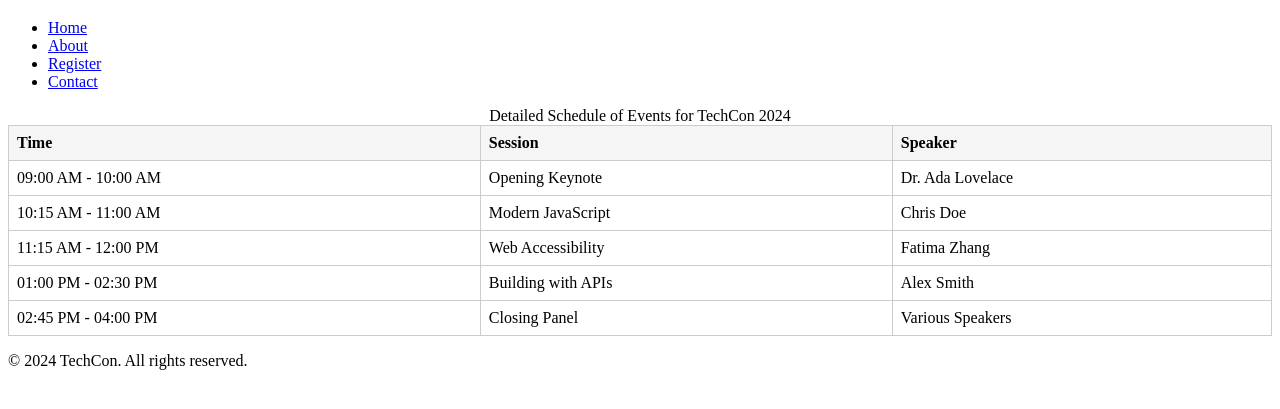
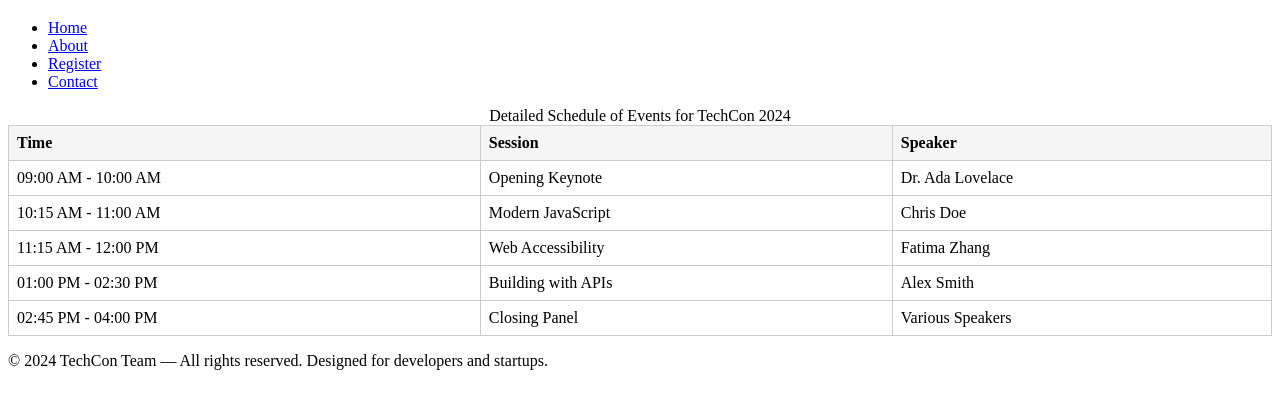
Before and after one commit to Lorr-etta/TechCon_HTML, a plain HTML site: page techcon_website/schedule.html in a window 1280 px wide. Shown: the part 61-470 px from the top of the page. Drawn offline with Linux system fonts and the light colour scheme.

Commit message:
Fix footer consistency in schedule.html

```diff
--- a/techcon_website/schedule.html
+++ b/techcon_website/schedule.html
@@ -80,7 +80,8 @@
 
   <!-- Footer -->
   <footer>
-    <p>&copy; 2024 TechCon. All rights reserved.</p>
+    <p>&copy; 2024 TechCon Team — All rights reserved. Designed for developers and startups.</p>
+
   </footer>
 
 </body>
```
